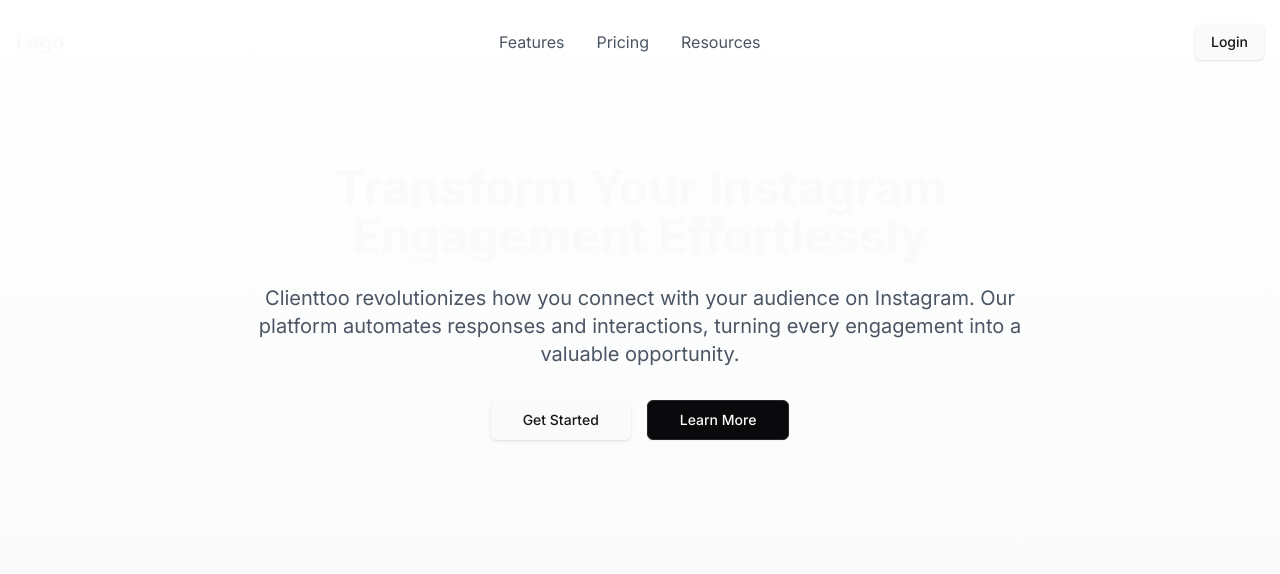
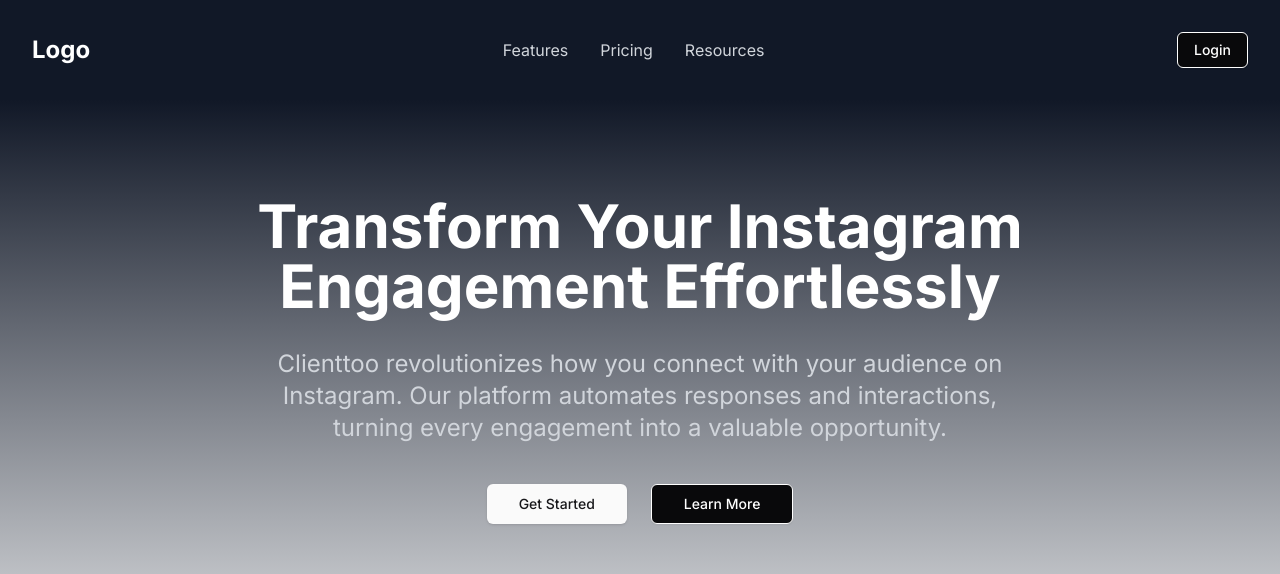
Before and after one commit to Dhanush-harikrishnan/clienttoo, a Next.js app: page / in a window 1280 px wide. Shown: the top 574 px of the page. Built offline with nearby package versions, Linux system fonts and the light colour scheme.

Commit message:
styles added

```diff
--- a/src/app/(auth)/sign-in/[[...sign-in]]/page.tsx
+++ b/src/app/(auth)/sign-in/[[...sign-in]]/page.tsx
@@ -4,7 +4,14 @@
 type Props = {}
 
 const page = (props: Props) => {
-  return <SignIn />
+  return (
+    <div className="flex items-center justify-center min-h-screen bg-black">
+      <div className="bg-white p-8 rounded-lg shadow-lg max-w-md w-full">
+        <h2 className="text-2xl font-bold mb-6 text-center">Sign In</h2>
+        <SignIn />
+      </div>
+    </div>
+  )
 }
 
 export default page
--- a/src/app/(auth)/sign-up/[[...sign-up]]/page.tsx
+++ b/src/app/(auth)/sign-up/[[...sign-up]]/page.tsx
@@ -4,7 +4,14 @@
 type Props = {}
 
 const page = (props: Props) => {
-  return <SignUp />
+  return (
+    <div className="flex items-center justify-center min-h-screen bg-black">
+      <div className="bg-white p-8 rounded-lg shadow-lg max-w-md w-full">
+        <h2 className="text-2xl font-bold mb-6 text-center">Sign Up</h2>
+        <SignUp />
+      </div>
+    </div>
+  )
 }
 
 export default page
--- a/src/app/(website)/page.tsx
+++ b/src/app/(website)/page.tsx
@@ -6,45 +6,47 @@
 
 export default function Home() {
   return (
-   <main>
-     <section className="min-h-[80vh] bg-gradient-to-b from-white to-gray-50">
-      <div className="container mx-auto px-4">
-        {/* Header */}
-        <header className="py-6">
+   <main className="bg-black">
+      <header className="bg-gray-900 text-white py-8">
+        <div className="container mx-auto px-8">
           <nav className="flex items-center justify-between">
-            <Link href="/" className="text-xl font-bold">
+            <Link href="/" className="text-2xl font-bold">
               Logo
             </Link>
             <div className="hidden md:flex items-center space-x-8">
-              <Link href="#features" className="text-gray-600 hover:text-gray-900">
+              <Link href="#features" className="text-gray-300 hover:text-white transition-colors">
                 Features
               </Link>
-              <Link href="#pricing" className="text-gray-600 hover:text-gray-900">
+              <Link href="#pricing" className="text-gray-300 hover:text-white transition-colors">
                 Pricing
               </Link>
-              <Link href="#resources" className="text-gray-600 hover:text-gray-900">
+              <Link href="#resources" className="text-gray-300 hover:text-white transition-colors">
                 Resources
               </Link>
             </div>
             <div className="flex items-center space-x-4">
-              <Button>
-                <Link href="/dashboard">Login</Link></Button>
+              <Button variant="outline" className="text-white border-white hover:bg-white hover:text-gray-900">
+                <Link href="/dashboard">Login</Link>
+              </Button>
             </div>
           </nav>
+        </div>
       </header>
 
+      <section className="min-h-[80vh] bg-gradient-to-b from-gray-900 to-gray-50">
+        <div className="container mx-auto px-8">
           {/* Hero */}
-        <div className="py-20">
+          <div className="py-24">
             <div className="max-w-3xl mx-auto text-center">
-            <h1 className="text-4xl md:text-5xl font-bold mb-6">
+              <h1 className="text-5xl md:text-6xl font-bold mb-8 text-white">
                 Transform Your Instagram Engagement Effortlessly
               </h1>
-            <p className="text-xl text-gray-600 mb-8">
+              <p className="text-2xl text-gray-300 mb-10">
                 Clienttoo revolutionizes how you connect with your audience on Instagram. Our platform automates responses and interactions, turning every engagement into a valuable opportunity.
               </p>
-            <div className="flex justify-center gap-4">
+              <div className="flex justify-center gap-6">
                 <Button size="lg">Get Started</Button>
-              <Button size="lg" variant="outline">
+                <Button size="lg" variant="outline" className="text-white border-white hover:bg-white hover:text-gray-900">
                   Learn More
                 </Button>
               </div>
@@ -68,7 +70,7 @@
             </div>
             <div className="relative aspect-video">
               <Image
-              src="/placeholder.svg"
+                src="/Telegram-bots-2-1.avif"
                 alt="Feature illustration"
                 fill
                 className="object-cover rounded-lg"
@@ -79,7 +81,7 @@
           <div className="grid md:grid-cols-2 gap-12 items-center">
             <div className="order-2 md:order-1 relative aspect-video">
               <Image
-              src="/placeholder.svg"
+                src="/Telegram-bots-2-1.avif"
                 alt="Feature illustration"
                 fill
                 className="object-cover rounded-lg"
@@ -99,6 +101,7 @@
           </div>
         </div>
       </section>
+
     <footer className="bg-gray-900 text-white py-16">
       <div className="container mx-auto px-4">
         <div className="grid grid-cols-2 md:grid-cols-4 gap-8 mb-8">
```
Also changed, not shown: public/Telegram-bots-2-1.avif (added). Lines whose indentation alone changed are shown as unchanged.
